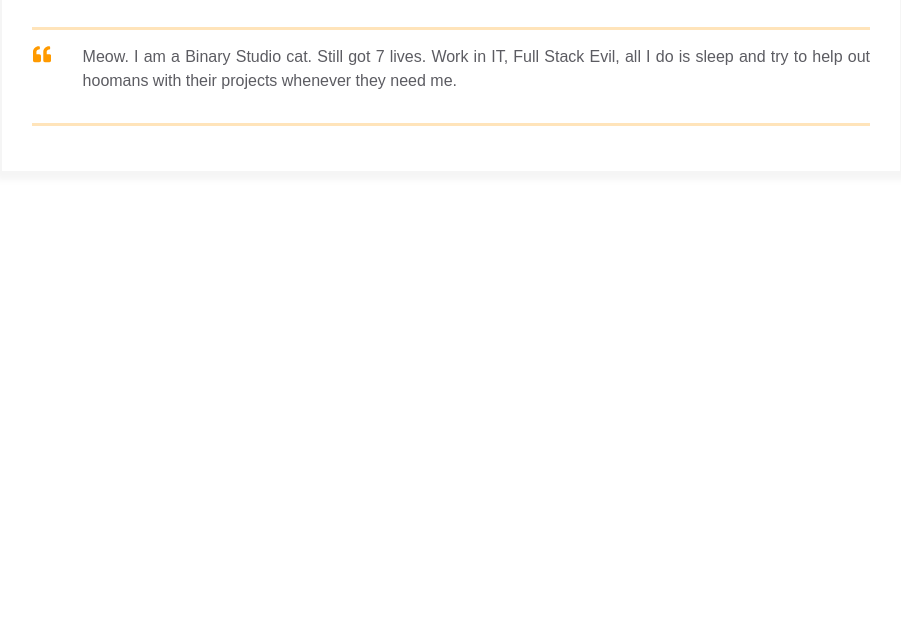
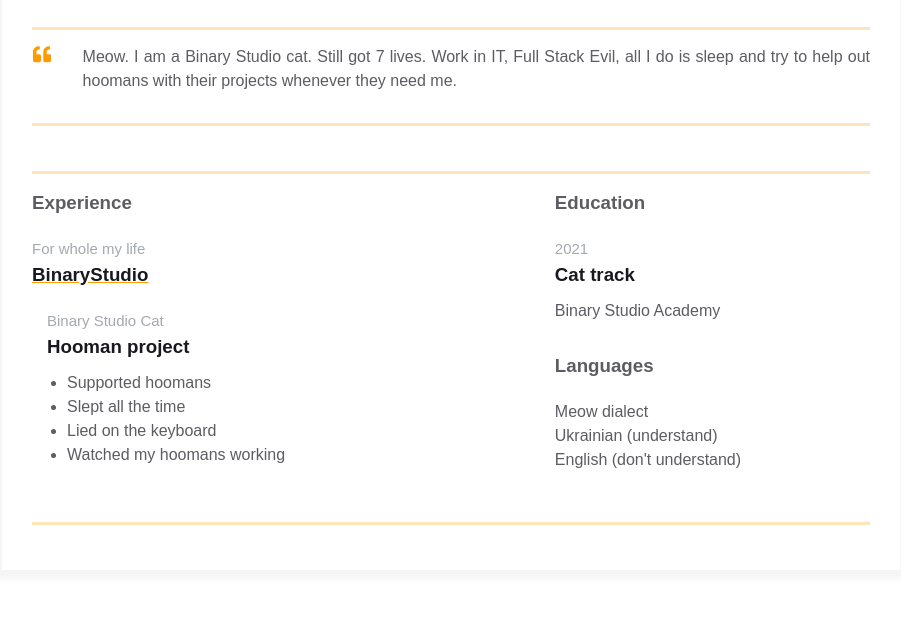
Before and after one commit to vovaparkhomchuk/homepage, a plain HTML site: page index.html in a window 1280 px wide. Shown: the part 305-926 px from the top of the page, without its empty margins (189-1090 px from the left). Before the commit the page ends 800 px from the top, so only its background shows below. Drawn offline with Linux system fonts and the light colour scheme.

Commit message:
added additional info and lost avatar photo

```diff
--- a/index.html
+++ b/index.html
@@ -34,7 +34,7 @@
               </div>
 
               <div class="contact-info__block contact-info__block--center">
-                <img class="contact-info__avatar" src="assets/avatar.png" alt="Avatar">
+                <img class="contact-info__avatar" src="assets/avatar.jpg" alt="Avatar">
               </div>
 
               <!-- Contact info items example (should be place inside the contact-info__block) -->
@@ -79,6 +79,73 @@
           </div>
         </div>
 
+        <!-- Skills block -->
+        <div class="container">
+          <div class="resume__block">
+            <div class="main-info fh">
+
+              <div class="experiences"></div>
+
+              <div class="additional-info fv"></div>
+            </div>
+          </div>
+        </div>
+
+        <!-- Experience block template -->
+        <div class="container">
+          <div class="resume__block">
+            <div class="main-info fh">
+
+              <!-- Experiences -->
+              <div class="experiences">
+                <h3 class="experiences__header">Experience</h3>
+                <div class="experiences__company">
+                  <div class="experiences__company-header">
+                    <span class="experiences__company-header-durability">For whole my life</span>
+                    <h3 class="experiences__company-header-name">BinaryStudio</h3>
+                  </div>
+
+                  <div class="experiences__company-project">
+                    <span class="experiences__company-project-role">Binary Studio Cat</span>
+                    <h3 class="experiences__company-project-name">Hooman project</h3>
+                    <ul class="experiences__company-project-responsibilities">
+                      <li>Supported hoomans</li>
+                      <li>Slept all the time</li>
+                      <li>Lied on the keyboard</li>
+                      <li>Watched my hoomans working</li>
+                    </ul>
+                  </div>
+                </div>
+              </div>
+
+              <!-- Additional info -->
+              <div class="additional-info fv">
+                <div class="additional-info__education">
+                  <h3 class="additional-info__education-header">Education</h3>
+                  <div class="additional-info__education-university">
+                    <span class="additional-info__education-university-durability">2021</span>
+                    <h3 class="additional-info__education-university-speciality">Cat track</h3>
+                    <p class="additional-info__education-university-name">Binary Studio Academy</p>
+                  </div>
+                </div>
+
+                <div class="additional-info__languages">
+                  <h3 class="additional-info__languages-header">Languages</h3>
+                  <p class="additional-info__languages-item">
+                    Meow dialect
+                  </p>
+                  <p class="additional-info__languages-item">
+                    Ukrainian (understand)
+                  </p>
+                  <p class="additional-info__languages-item">
+                    English (don't understand)
+                  </p>
+                </div>
+              </div>
+            </div>
+          </div>
+        </div>
+
       </div>
     </main>
 
```
Also changed, not shown: assets/avatar.jpg (added).
